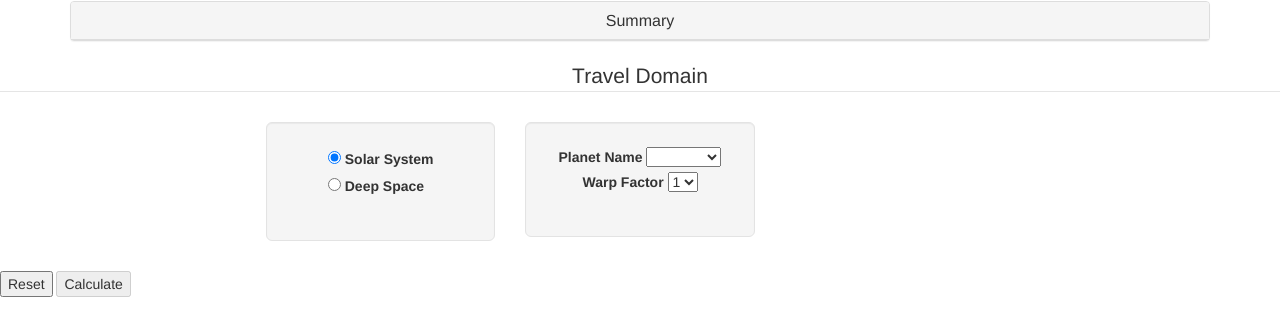
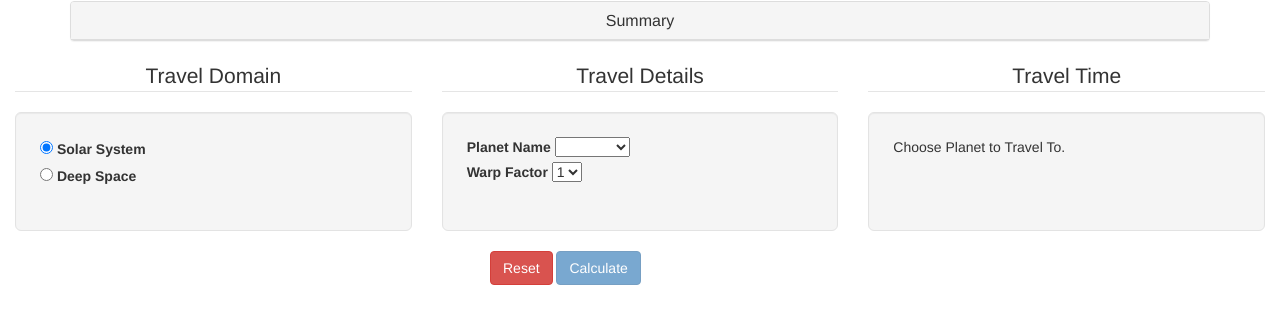
Before and after one commit to Rgiannamore91/WarpSpeedCalculator, a plain HTML site: page index.html in a window 1280 px wide. Shown: the part 69-380 px from the top of the page. Drawn offline with nearby package versions, Linux system fonts and the light colour scheme.

Commit message:
Styled the form elements as a bootstrap grid, placed the travel domain, travel details, and travel time widgets in wells, styled the buttons.

```diff
--- a/index.css
+++ b/index.css
@@ -3,14 +3,61 @@
     flex-direction: column;
     align-items: flex-start;
 }
+
 .well-centered {
     display: flex;
     justify-content: center;
 }
-.form-grid {
+
+.row-flex {
+    display: flex;
+    flex-wrap: wrap;
+}
+
+.row-flex-wrap {
+    flex-wrap: wrap;
+    align-content: flex-start;
+}
+
+.row-flex > div[class*='col-'] {
+    display: flex;
+    flex-direction: column;
+    justify-content: stretch; /* Ensure columns stretch to the same height */
+}
+
+.container-flex > div[class*='col-'] {
+    margin: -0.2px; /* hack adjust for wrapping */
+}
+
+.container-flex > div[class*='col-'] div, .row-flex > div[class*='col-'] div {
+    width: 100%;
+}
+
+.flex-col {
+    display: flex;
+    flex: 1 100%;
+    flex-direction: column;
+    flex-wrap: nowrap;
+}
+
+.flex-grow {
+    display: flex;
+    flex-grow: 2;
+}
+
+.rows {
     margin: auto;
-    width: 60%;
-    text-align: center;
-    /* border: 3px solid #73AD21; */
-    padding: 10px;
-  }
+    max-width: 300px;
+}
+
+.stack {
+    display: flex;
+    flex-direction: column; /* Ensure stacking within each column */
+    flex: 1;
+}
+
+.stack .well {
+    flex-grow: 1; /* Make wells grow to the available height */
+    display: flex;
+    flex-direction: column;
+}
--- a/index.html
+++ b/index.html
@@ -37,11 +37,12 @@
             </header>
             <form v-on:reset="resetFields" v-on:submit.prevent="submitForm">
                 <div class="form-row">
+
+                    <div class="container-fluid form-grid">
+                        <div class="row row-flex row-flex-wrap align-items-stretch">
+                            <div class="col-sm-4 stack">
                                 <legend class="text-center">Travel Domain</legend>
-                    <div class="container-fluid form-grid">
-                        <div class="row">
-                            <div class="col-sm-4">
-                                <div class="well well-lg well-centered">
+                                <div class="well well-lg">
                                     <div class="form-group">
                                         <div>
                                             <input type="radio" id="solar-system" value="solar-system" v-model="selectedDomain" @change="resetFields">
@@ -54,8 +55,9 @@
                                     </div>
                                 </div>
                             </div>
-                            <div class="col-sm-4">
-                                <div class="well well-lg well-centered">
+                            <div class="col-sm-4 stack">
+                                <legend class="text-center">Travel Details</legend>
+                                <div class="well well-lg">
                                     <div class="form-group">
                                         <div v-if="selectedDomain === 'solar-system'">
                                             <div class="form-field">
@@ -111,21 +113,15 @@
                                     </div>
                                 </div>
                             </div>
-                        </div>
-                    </div>
-                    <div class="form-row">
-                        <button type="reset" id="reset">Reset</button>
-                        <button type="submit" v-bind:disabled="!formIsValid">Calculate</button>
-                    </div>
-                </div>
-            </form>
-            <footer>
+                            <div class="col-sm-4 stack">
+                                <legend class="text-center">Travel Time</legend>
+                                <div class="well well-lg">
                                     <div id="calculation">
                                         <div v-if="!planetChoice">
-                        <h2>Choose Planet to Travel To.</h2>
+                                            <p>Choose Planet to Travel To.</p>
                                         </div>
                                         <div v-else>
-                        <h2>To {{ planetChoice }} at Warp Factor {{ warpFactor }}</h2>
+                                            <p>To {{ planetChoice }} at Warp Factor {{ warpFactor }}</p>
                                         </div>
                                         <div v-if="formSubmitted">
                                             <em>Travel Time</em>:
@@ -148,11 +144,23 @@
                                                 <span>{{ seconds }}</span> seconds
                                             </div>
                                         </div>
-                    <div v-if="formSubmitted">
+                                    </div>
+                                </div>
+                            </div>
+                        </div>
+                        <div class="row rows">
+                            <button type="reset" class="btn btn-danger" id="reset">Reset</button>
+                            <button type="submit" class="btn btn-primary" v-bind:disabled="!formIsValid">Calculate</button>
+                        </div>
+                    </div>
+
+                </div>
+            </form>
+            <footer>
+                <div class="buttons" v-if="formSubmitted">
                     <p>
                         {{ comment }}
                     </p>
-                    </div>
                 </div>
             </footer>
         </div>
```
Lines whose indentation alone changed are shown as unchanged.
